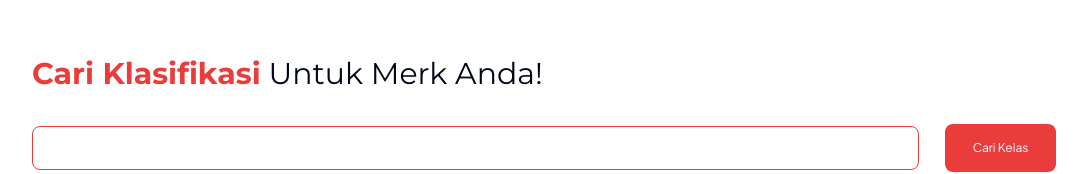
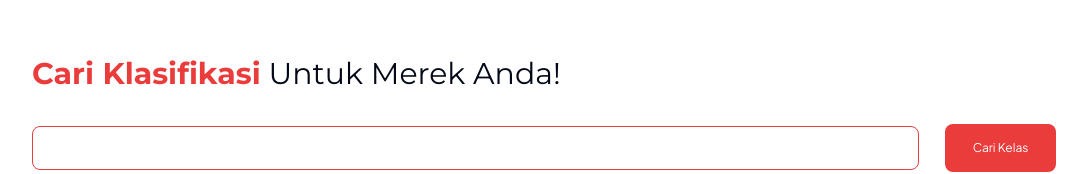
Before and after one commit to difersoagency/nusantara-patent, a Next.js app: page /cari-kelas-merk in a window 1280 px wide. Shown: the top 174 px of the page, without its empty margins (96-1183 px from the left). Built offline with nearby package versions, Linux system fonts and the light colour scheme; no server answers.

Commit message:
Update page.tsx

```diff
--- a/src/app/(admin)/cari-kelas-merk/page.tsx
+++ b/src/app/(admin)/cari-kelas-merk/page.tsx
@@ -124,7 +124,7 @@ export default function CariKelas() {
 				<div className="px-[10vw]">
 					<h1 className="text-3xl mont lg:text-left text-center mb-[3vh] lg:mb-[0vw]">
 						<span className="font-bold  text-primary">Cari Klasifikasi</span>{" "}
-						Untuk Merk Anda!
+						Untuk Merek Anda!
 					</h1>
 					<form
 						onSubmit={findData}
```
